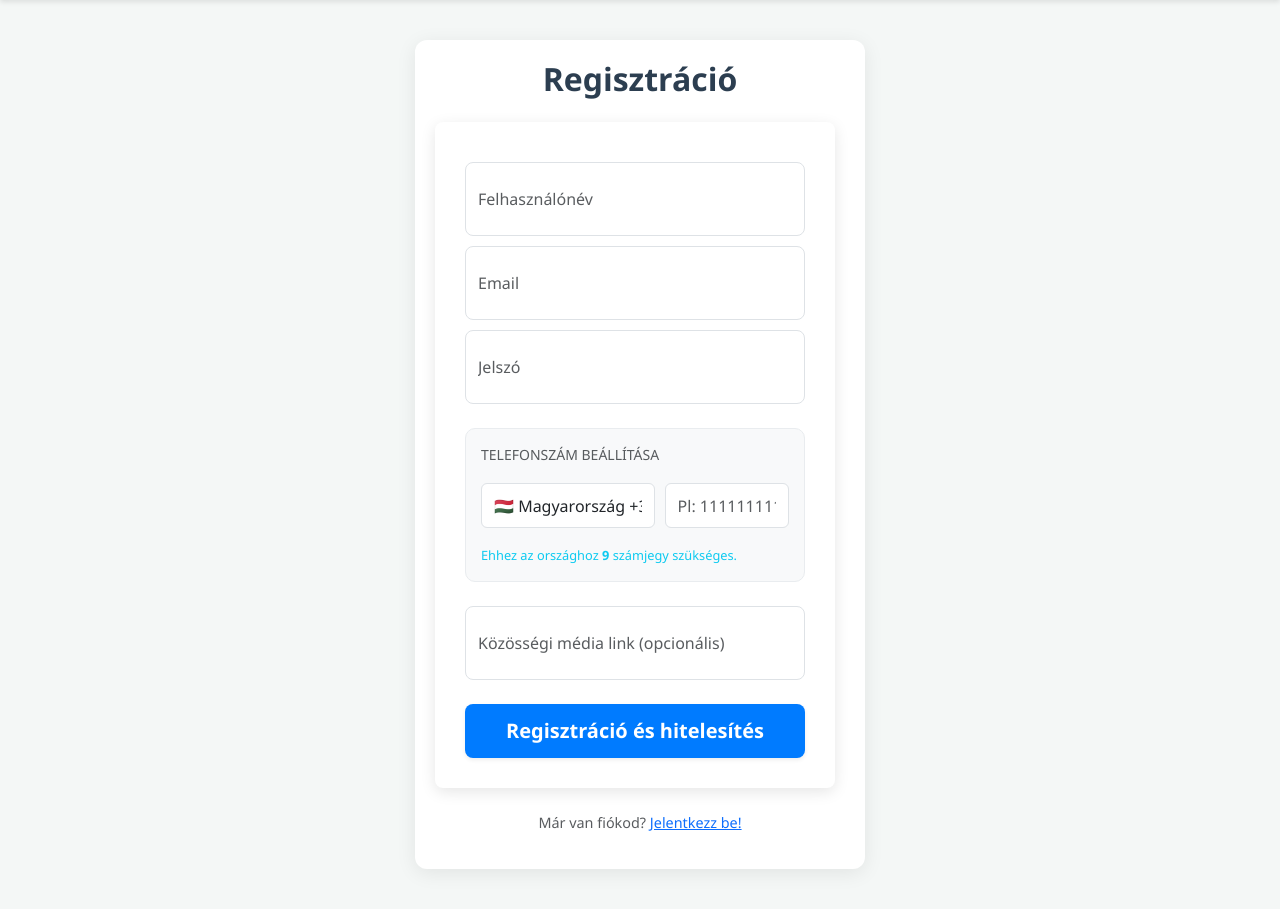
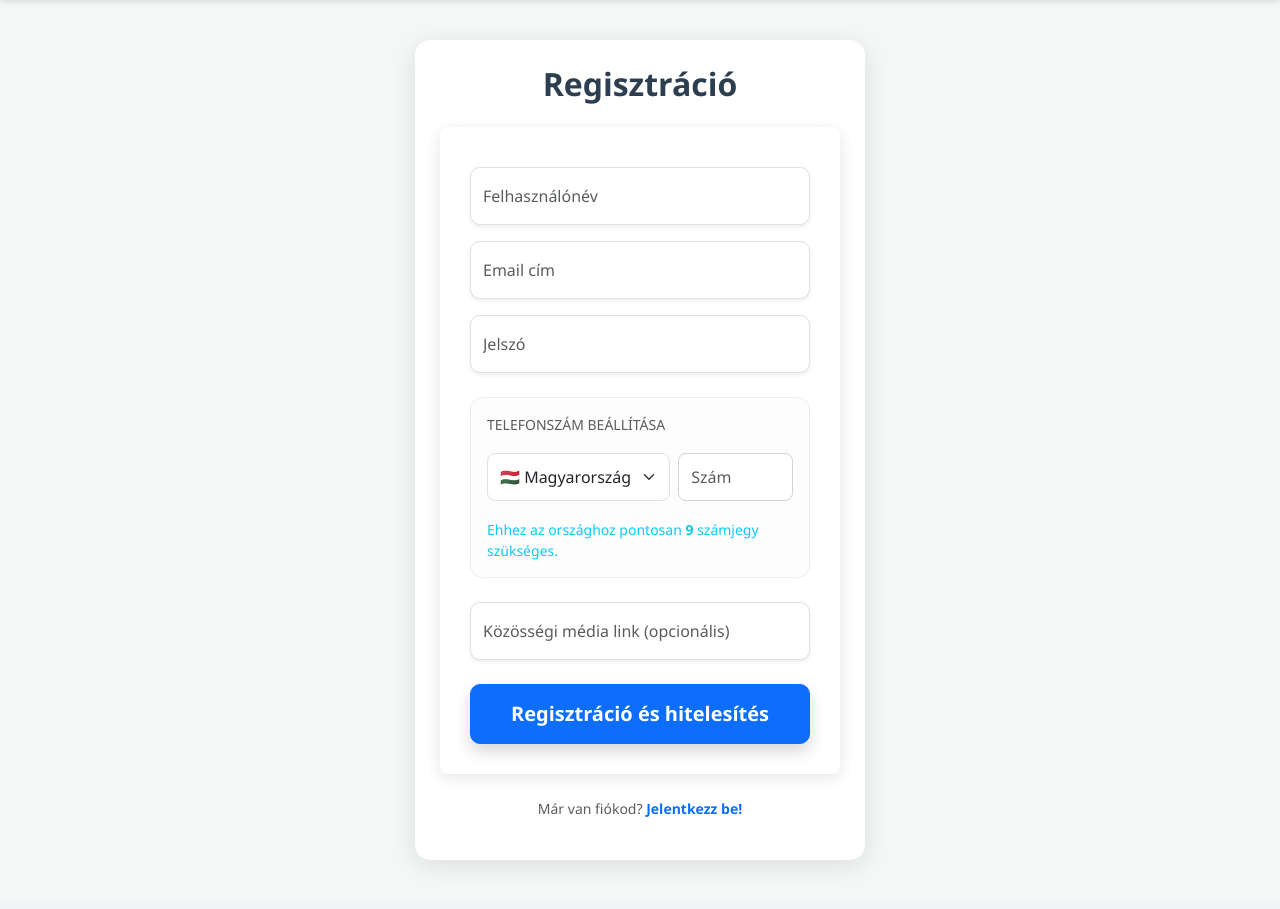
Before and after one commit to MrHerculePoirot/Szakdolgozat, a Flask app: page /register in a window 1280 px wide. Shown: the part 78-987 px from the top of the page. After the commit the page ends 941 px from the top, so only its background shows below. Run offline with Flask 3, Linux system fonts and the light colour scheme.

Commit message:
mennikénealudni

```diff
--- /dev/null
+++ b/static/js/register.js
@@ -0,0 +1,54 @@
+/**
+ * Pet Finder - Regisztrációs űrlap kezelő
+ */
+
+document.addEventListener('DOMContentLoaded', function() {
+    const countrySelect = document.getElementById('countrySelect');
+    const phoneInput = document.getElementById('phoneInput');
+    const phoneHint = document.getElementById('phoneHint');
+
+    /**
+     * Frissíti az input placeholderét és a segédszöveget
+     * a kiválasztott ország alapján.
+     */
+    function updatePhoneValidation() {
+        if (!countrySelect || !phoneInput) return;
+
+        const selectedOption = countrySelect.options[countrySelect.selectedIndex];
+        const requiredLength = selectedOption.getAttribute('data-len');
+
+        // HTML5 validációs attribútumok beállítása
+        phoneInput.setAttribute('minlength', requiredLength);
+        phoneInput.setAttribute('maxlength', requiredLength);
+
+        // Vizuális visszajelzés
+        phoneHint.innerHTML = `<i class="fas fa-info-circle"></i> Ehhez az országhoz pontosan <strong>${requiredLength}</strong> számjegy szükséges.`;
+
+        // Ha már írtak be valamit, ellenőrizzük le azonnal
+        validateInput();
+    }
+
+    /**
+     * Valós idejű színezés a bevitel alapján
+     */
+    function validateInput() {
+        const selectedOption = countrySelect.options[countrySelect.selectedIndex];
+        const requiredLength = parseInt(selectedOption.getAttribute('data-len'));
+        const currentLength = phoneInput.value.length;
+
+        if (currentLength === 0) {
+            phoneInput.style.borderColor = "#ced4da";
+        } else if (currentLength === requiredLength) {
+            phoneInput.style.borderColor = "#28a745"; // Zöld, ha tökéletes
+        } else {
+            phoneInput.style.borderColor = "#dc3545"; // Piros, ha nem stimmel
+        }
+    }
+
+    // Eseménykezelők hozzáadása
+    countrySelect.addEventListener('change', updatePhoneValidation);
+    phoneInput.addEventListener('input', validateInput);
+
+    // Kezdeti beállítás
+    updatePhoneValidation();
+});
--- a/templates/register.html
+++ b/templates/register.html
@@ -3,82 +3,59 @@
 {% block title %}Pet Finder - Regisztráció{% endblock %}
 
 {% block content %}
-<div class="form-container" style="max-width: 450px; margin: 40px auto; padding: 20px; background: white; border-radius: 12px; box-shadow: 0 4px 20px rgba(0,0,0,0.08);">
+<div class="form-container" style="max-width: 450px; margin: 40px auto; padding: 25px; background: white; border-radius: 15px; box-shadow: 0 5px 25px rgba(0,0,0,0.1);">
     <h2 class="mb-4 text-center" style="color: #2c3e50; font-weight: 700;">Regisztráció</h2>
 
-    <!-- Csak az utolsó hibaüzenetet mutatjuk, hogy ne legyen tele a képernyő -->
+    <!-- Csak a legfrissebb üzenet megjelenítése -->
     {% with messages = get_flashed_messages() %}
       {% if messages %}
-        <div class="alert alert-warning alert-dismissible fade show" role="alert" style="border-radius: 8px; font-size: 0.9rem;">
+        <div class="alert alert-warning alert-dismissible fade show mb-4" role="alert" style="border-radius: 10px; border-left: 4px solid #ffc107;">
           {{ messages[-1] }}
-          <button type="button" class="close" data-dismiss="alert" aria-label="Close">
-            <span aria-hidden="true">&times;</span>
-          </button>
+          <button type="button" class="btn-close" data-bs-dismiss="alert" aria-label="Bezárás" style="float: right; border: none; background: none;">&times;</button>
         </div>
       {% endif %}
     {% endwith %}
 
     <form method="POST" id="regForm">
-        <div class="form-group mb-2">
-            <input type="text" name="username" placeholder="Felhasználónév" required class="form-control py-4" style="border-radius: 8px;">
+        <div class="mb-3">
+            <input type="text" name="username" placeholder="Felhasználónév" required class="form-control py-3 shadow-sm" style="border-radius: 10px;">
         </div>
-        <div class="form-group mb-2">
-            <input type="email" name="email" placeholder="Email" required class="form-control py-4" style="border-radius: 8px;">
+        <div class="mb-3">
+            <input type="email" name="email" placeholder="Email cím" required class="form-control py-3 shadow-sm" style="border-radius: 10px;">
         </div>
-        <div class="form-group mb-4">
-            <input type="password" name="password" placeholder="Jelszó" required class="form-control py-4" style="border-radius: 8px;">
+        <div class="mb-4">
+            <input type="password" name="password" placeholder="Jelszó" required class="form-control py-3 shadow-sm" style="border-radius: 10px;">
         </div>
 
-        <div style="background: #f8f9fa; padding: 15px; border-radius: 10px; border: 1px solid #e9ecef;" class="mb-4">
-            <label class="small text-muted font-weight-bold mb-2 d-block text-uppercase">Telefonszám beállítása</label>
-            <div class="d-flex" style="gap: 10px;">
-                <!-- Országválasztó -->
-                <select name="country_idx" id="countrySelect" class="form-control" style="flex: 1.5; height: 45px; cursor: pointer; border-radius: 6px;" onchange="updatePlaceholder()">
+        <div class="p-3 mb-4" style="background: #fdfdfd; border: 1px solid #eee; border-radius: 12px;">
+            <label class="small text-muted font-weight-bold mb-2 d-block">TELEFONSZÁM BEÁLLÍTÁSA</label>
+            <div class="d-flex gap-2" style="display: flex; gap: 8px;">
+                <select name="country_idx" id="countrySelect" class="form-select" style="flex: 1.5; height: 48px; border-radius: 8px; cursor: pointer;">
                     {% for country in countries %}
                         <option value="{{ loop.index0 }}" data-len="{{ country.length }}">
                             {{ country.display }}
                         </option>
                     {% endfor %}
                 </select>
-                <!-- Telefonszám vége -->
-                <input type="text" name="phone_number_local" id="phoneInput" placeholder="Szám" required class="form-control" style="flex: 1; height: 45px; border-radius: 6px;">
+                <input type="text" name="phone_number_local" id="phoneInput" placeholder="Szám" required class="form-control" style="flex: 1; height: 48px; border-radius: 8px;">
             </div>
-            <small id="phoneHint" class="text-info mt-2 d-block font-italic" style="font-size: 0.8rem;"></small>
+            <div id="phoneHint" class="mt-2 text-info small" style="min-height: 20px;"></div>
         </div>
 
-        <div class="form-group mb-4">
-            <input type="text" name="social_link" placeholder="Közösségi média link (opcionális)" class="form-control py-4" style="border-radius: 8px;">
+        <div class="mb-4">
+            <input type="text" name="social_link" placeholder="Közösségi média link (opcionális)" class="form-control py-3 shadow-sm" style="border-radius: 10px;">
         </div>
 
-        <button type="submit" class="btn btn-primary btn-lg w-100 shadow-sm" style="background-color: #007bff; border: none; font-weight: 600; padding: 12px; border-radius: 8px;">
+        <button type="submit" class="btn btn-primary btn-lg w-100 shadow" style="border-radius: 10px; font-weight: 600; padding: 14px;">
             Regisztráció és hitelesítés
         </button>
     </form>
-    <p class="mt-4 text-center text-muted" style="font-size: 0.9rem;">
-        Már van fiókod? <a href="/login" class="font-weight-bold text-primary">Jelentkezz be!</a>
+
+    <p class="mt-4 text-center text-muted small">
+        Már van fiókod? <a href="/login" class="text-primary fw-bold" style="text-decoration: none;">Jelentkezz be!</a>
     </p>
 </div>
 
-<script>
-function updatePlaceholder() {
-    const select = document.getElementById('countrySelect');
-    const input = document.getElementById('phoneInput');
-    const hint = document.getElementById('phoneHint');
-
-    if (!select || select.options.length === 0) return;
-
-    const selectedOption = select.options[select.selectedIndex];
-    const requiredLen = selectedOption.getAttribute('data-len');
-
-    // HTML5 validáció: beállítjuk a hosszt az inputnak is
-    input.setAttribute('minlength', requiredLen);
-    input.setAttribute('maxlength', requiredLen);
-    input.placeholder = "Pl: " + "1".repeat(requiredLen);
-
-    hint.innerHTML = '<i class="fas fa-info-circle"></i> Ehhez az országhoz <strong>' + requiredLen + '</strong> számjegy szükséges.';
-}
-
-// Betöltéskor azonnal állítsa be az alapértelmezett országot (Magyarország)
-document.addEventListener('DOMContentLoaded', updatePlaceholder);
-</script>
+<!-- Külső JS betöltése -->
+<script src="{{ url_for('static', filename='js/register.js') }}"></script>
 {% endblock %}
```
